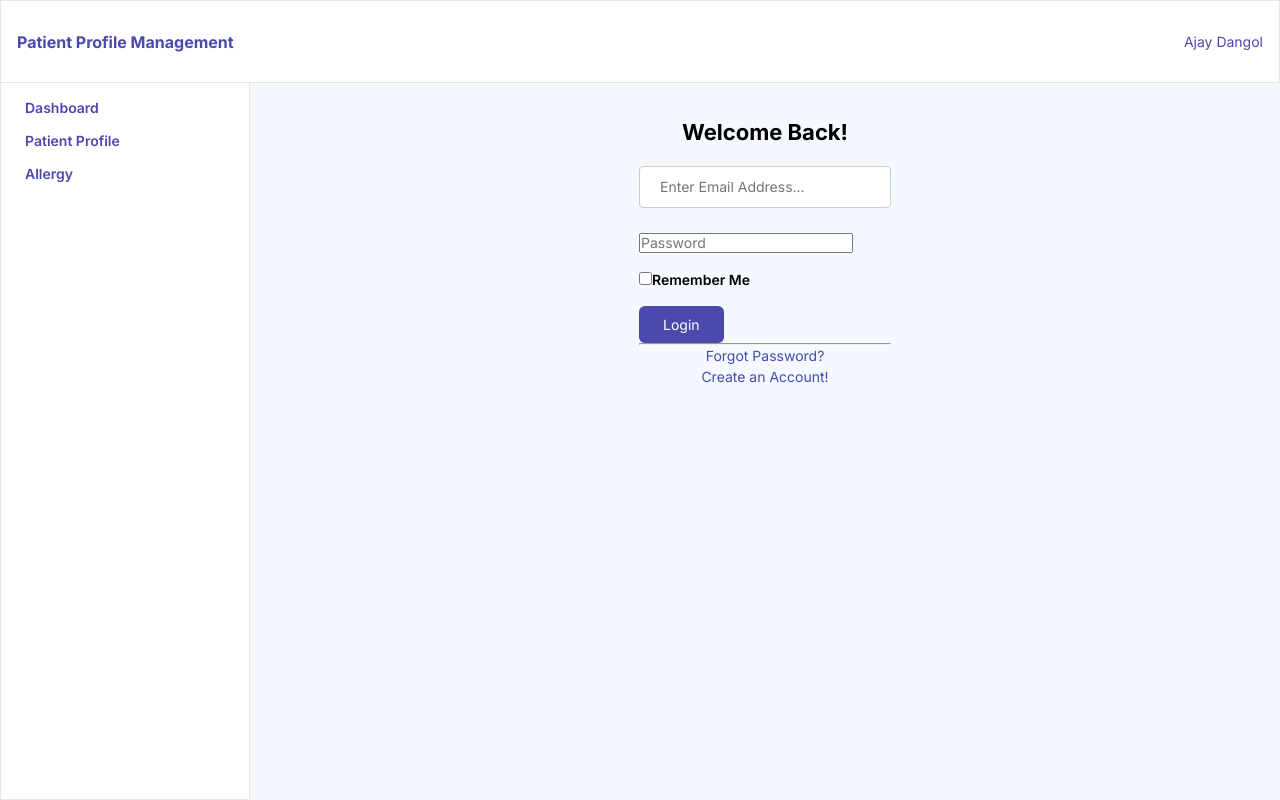
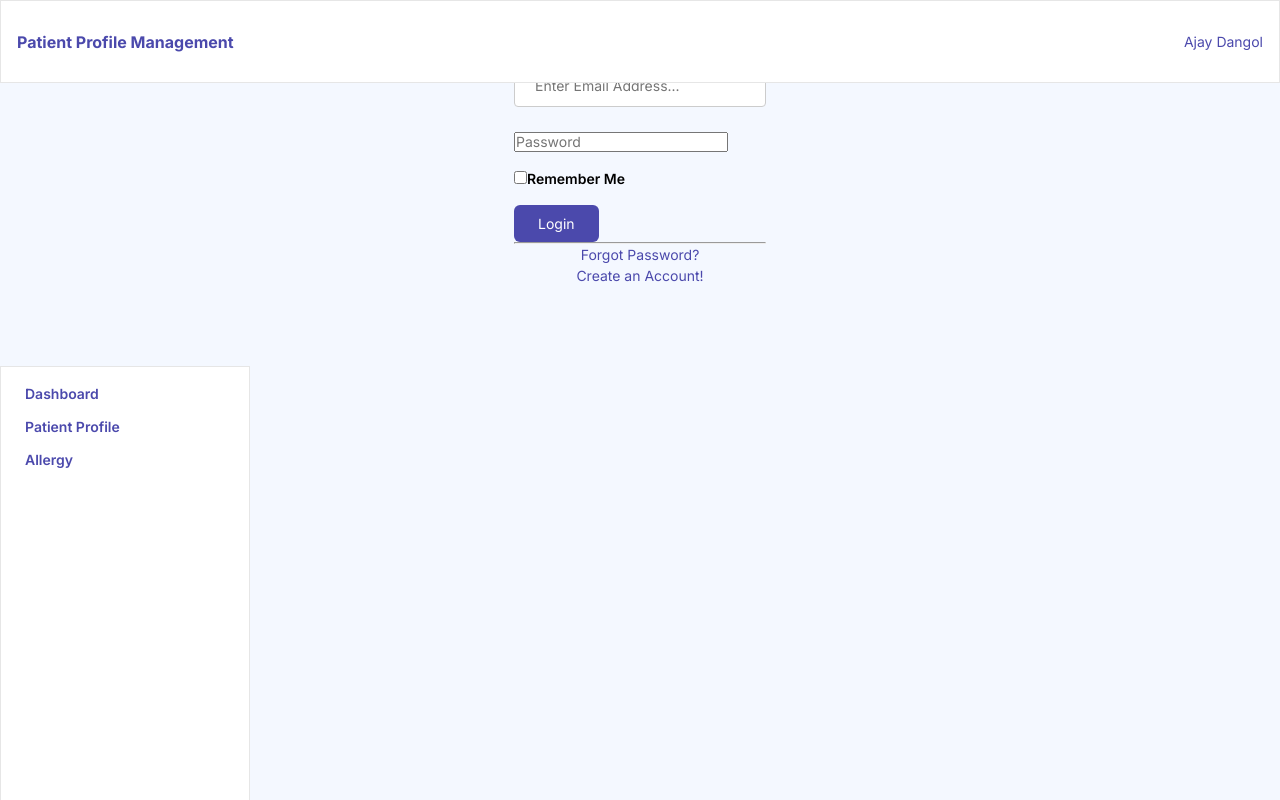
Before and after one commit to ajaydangol014/patient-profile-management, a React (Create React App) app: page / in a window 1280 px wide. Shown: the top 800 px of the page. Built offline with nearby package versions, Linux system fonts and the light colour scheme.

Commit message:
LFUNIOLD-227:Manage layout for navigation and sidebar

```diff
--- a/src/App.js
+++ b/src/App.js
@@ -5,47 +5,14 @@ import { Link } from "react-router-dom";
 import "./docs/docs.scss";
 
 import AppRouter from "./routes/routes";
+import Navbar from "./components/navbar/Navbar";
+import Sidebar from "./components/sidebar/Sidebar";
 
 const App = () => {
   return (
     <>
       <Router>
-        <nav className="navbar">
-          <div className=" navbar__flex px-4x">
-            <div className="navbar__header">
-              <h1>Patient Profile Management</h1>
-            </div>
-            <div className="navbar__list">
-              <Link to="/" className="navbar__item">
-                Ajay Dangol
-              </Link>
-            </div>
-          </div>
-        </nav>
-        <div className="">
-          <div className="guide-wrapper d-flex">
-            <div className="sidebar sidebar--bordered-right-1x">
-              <div className="menu-group">
-                <Link
-                  to="/dashboard"
-                  className="menu-group__nodes__single"
-                  activeClassName="menu-group__nodes__single--active"
-                >
-                  Dashboard
-                </Link>
-                <Link to="/profile" className="menu-group__nodes__single">
-                  Patient Profile
-                </Link>
-                <Link to="/allergy" className="menu-group__nodes__single">
-                  Allergy
-                </Link>
-              </div>
-            </div>
-            <div className="guide-content">
-              <AppRouter />
-            </div>
-          </div>
-        </div>
+        <AppRouter />
       </Router>
     </>
   );
--- /dev/null
+++ b/src/components/navbar/Navbar.js
@@ -0,0 +1,21 @@
+import React from "react";
+import { Link } from "react-router-dom";
+
+const Navbar = (props) => {
+  return (
+    <nav className="navbar">
+      <div className=" navbar__flex px-4x">
+        <div className="navbar__header">
+          <h1>Patient Profile Management</h1>
+        </div>
+        <div className="navbar__list">
+          <Link to="/" className="navbar__item">
+            {props.name}
+          </Link>
+        </div>
+      </div>
+    </nav>
+  );
+};
+
+export default Navbar;
--- /dev/null
+++ b/src/components/sidebar/Sidebar.js
@@ -0,0 +1,31 @@
+import React from "react";
+import { Link } from "react-router-dom";
+
+const Sidebar = (props) => {
+  return (
+    <div className="">
+      <div className="guide-wrapper d-flex">
+        <div className="sidebar sidebar--bordered-right-1x">
+          <div className="menu-group">
+            <Link
+              to="/dashboard"
+              className="menu-group__nodes__single"
+              activeClassName="menu-group__nodes__single--active"
+            >
+              Dashboard
+            </Link>
+            <Link to="/profile" className="menu-group__nodes__single">
+              Patient Profile
+            </Link>
+            <Link to="/allergy" className="menu-group__nodes__single">
+              Allergy
+            </Link>
+          </div>
+        </div>
+        <div className="guide-content">{props.children}</div>
+      </div>
+    </div>
+  );
+};
+
+export default Sidebar;
--- a/src/routes/routes.js
+++ b/src/routes/routes.js
@@ -9,12 +9,19 @@ import ProfileEdit from "../pages/profile/ProfileEdit";
 import Allergy from "../pages/allergy/Allergy";
 import AllergyAdd from "../pages/allergy/AllergyAdd";
 import Signup from "../pages/auth/Signup";
+import Sidebar from "../components/sidebar/Sidebar";
+import Navbar from "../components/navbar/Navbar";
 
 export default function AppRouter() {
   return (
+    <>
       <Routes>
         <Route path="/" element={<Login />}></Route>
         <Route path="/signup" element={<Signup />}></Route>
+      </Routes>
+      <Navbar name="Ajay Dangol" />
+      <Sidebar>
+        <Routes>
           <Route path="/dashboard" element={<Dashboard />}></Route>
           <Route path="profile" element={<Profile />}></Route>
           <Route path="profile/:id" element={<ProfileDetail />}></Route>
@@ -23,5 +30,7 @@ export default function AppRouter() {
           <Route path="allergy/" element={<Allergy />}></Route>
           <Route path="allergy/add" element={<AllergyAdd />}></Route>
         </Routes>
+      </Sidebar>
+    </>
   );
 }
```
Lines whose indentation alone changed are shown as unchanged.
